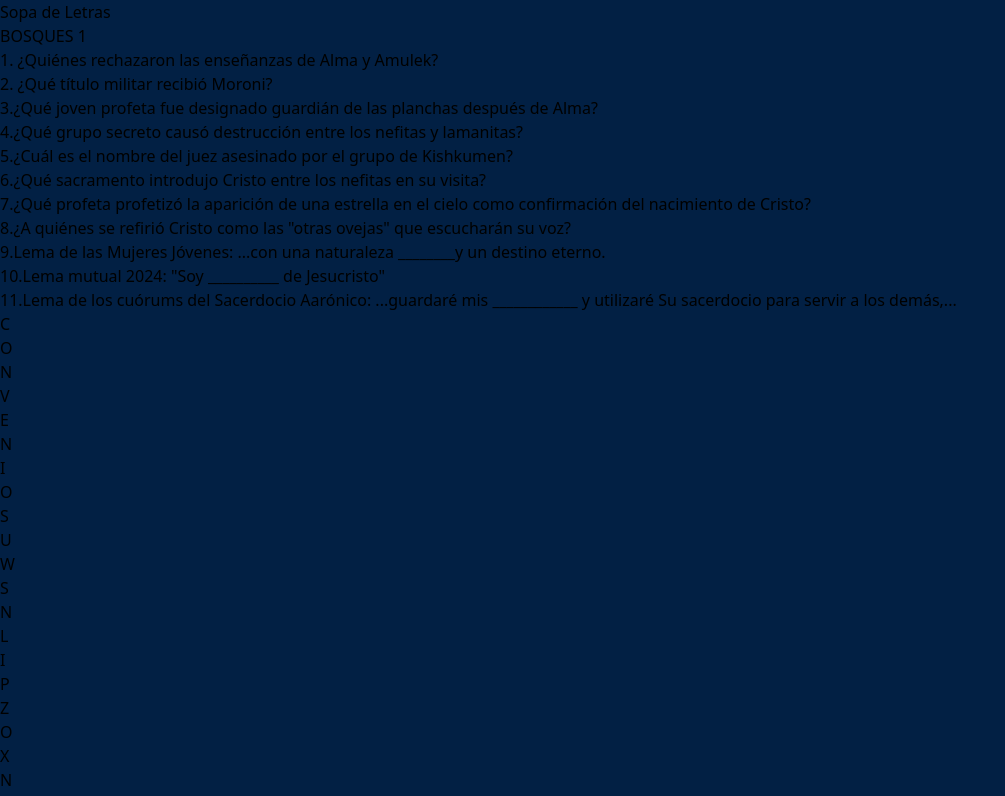
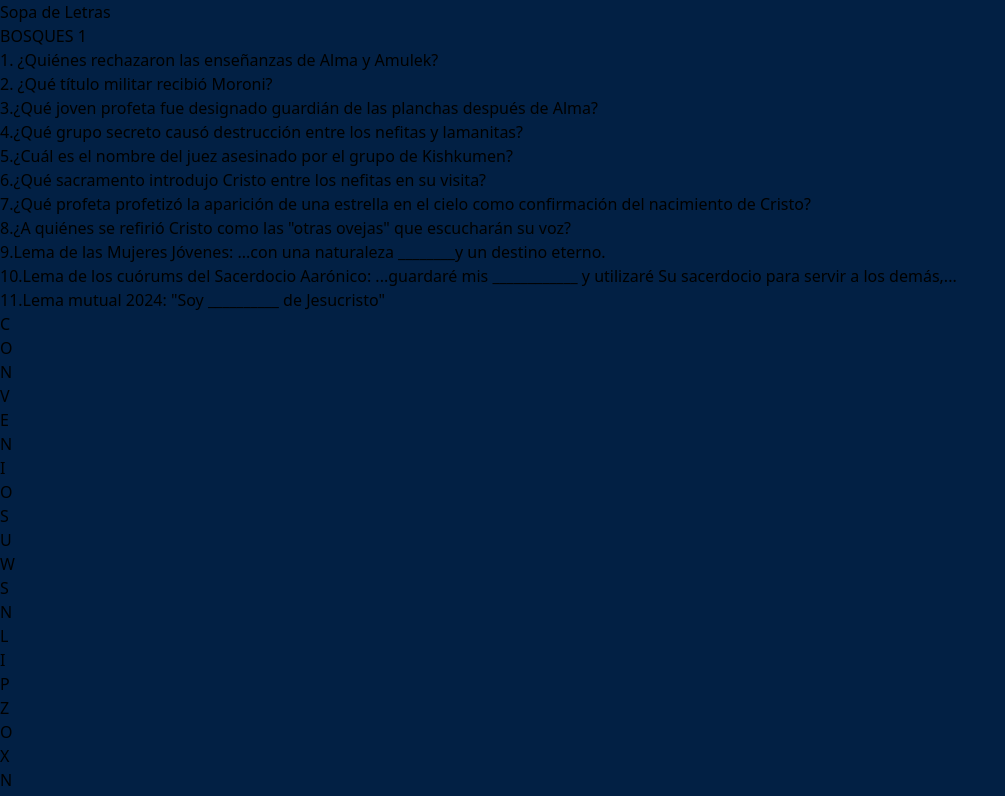
Before and after one commit to Loruel/seminary1, a React (Vite) app: page /b1 in a window 1280 px wide. Shown: the top 796 px of the page, without its empty margins (0-1005 px from the left). Built offline with nearby package versions, Linux system fonts and the light colour scheme.

Commit message:
orden preguntas

```diff
--- a/src/AppRoutes.jsx
+++ b/src/AppRoutes.jsx
@@ -9,6 +9,7 @@ import SopaDeLetrasHeroes2 from './pages/SopaHeroes2'
 import SopaDeLetrasBosques2 from './pages/SopaBosques2'
 import SopaDeLetrasCuahu from './pages/SopaCuahu'
 import SopaDeLetrasBosques1 from './pages/SopaBosques1'
+import Crucigrama from './pages/crucigrama'
 
 export default function AppRoutes() {
     return (
--- a/src/pages/SopaBosques1.jsx
+++ b/src/pages/SopaBosques1.jsx
@@ -107,14 +107,14 @@ const SopaDeLetrasBosques1 = () => {
                     <p>
                         8.¿A quiénes se refirió Cristo como las "otras ovejas" que escucharán su voz?
                     </p>
-                    <p>
+                   <p>
                         9.Lema de las Mujeres Jóvenes: ...con una naturaleza ________y un destino eterno.
                     </p>
                     <p>
-                        10.Lema mutual 2024: "Soy __________ de Jesucristo"
+                        10.Lema de los cuórums del Sacerdocio Aarónico: ...guardaré mis ____________ y utilizaré Su sacerdocio para servir a los demás,...
                     </p>
                     <p>
-                        11.Lema de los cuórums del Sacerdocio Aarónico: ...guardaré mis ____________ y utilizaré Su sacerdocio para servir a los demás,...
+                        11.Lema mutual 2024: "Soy __________ de Jesucristo"
                     </p>
                 </div>
             </div>
--- a/src/pages/SopaBosques2.jsx
+++ b/src/pages/SopaBosques2.jsx
@@ -107,14 +107,14 @@ const SopaDeLetrasBosques1 = () => {
                     <p>
                         8.¿A quiénes se refirió Cristo como las "otras ovejas" que escucharán su voz?
                     </p>
-                    <p>
+                   <p>
                         9.Lema de las Mujeres Jóvenes: ...con una naturaleza ________y un destino eterno.
                     </p>
                     <p>
-                        10.Lema mutual 2024: "Soy __________ de Jesucristo"
+                        10.Lema de los cuórums del Sacerdocio Aarónico: ...guardaré mis ____________ y utilizaré Su sacerdocio para servir a los demás,...
                     </p>
                     <p>
-                        11.Lema de los cuórums del Sacerdocio Aarónico: ...guardaré mis ____________ y utilizaré Su sacerdocio para servir a los demás,...
+                        11.Lema mutual 2024: "Soy __________ de Jesucristo"
                     </p>
                 </div>
             </div>
--- a/src/pages/SopaCuahu.jsx
+++ b/src/pages/SopaCuahu.jsx
@@ -107,14 +107,14 @@ const SopaDeLetrasBosques1 = () => {
                     <p>
                         8.¿A quiénes se refirió Cristo como las "otras ovejas" que escucharán su voz?
                     </p>
-                    <p>
+                   <p>
                         9.Lema de las Mujeres Jóvenes: ...con una naturaleza ________y un destino eterno.
                     </p>
                     <p>
-                        10.Lema mutual 2024: "Soy __________ de Jesucristo"
+                        10.Lema de los cuórums del Sacerdocio Aarónico: ...guardaré mis ____________ y utilizaré Su sacerdocio para servir a los demás,...
                     </p>
                     <p>
-                        11.Lema de los cuórums del Sacerdocio Aarónico: ...guardaré mis ____________ y utilizaré Su sacerdocio para servir a los demás,...
+                        11.Lema mutual 2024: "Soy __________ de Jesucristo"
                     </p>
                 </div>
             </div>
--- a/src/pages/SopaHeroes1.jsx
+++ b/src/pages/SopaHeroes1.jsx
@@ -107,14 +107,14 @@ const SopaDeLetrasBosques1 = () => {
                     <p>
                         8.¿A quiénes se refirió Cristo como las "otras ovejas" que escucharán su voz?
                     </p>
-                    <p>
+                   <p>
                         9.Lema de las Mujeres Jóvenes: ...con una naturaleza ________y un destino eterno.
                     </p>
                     <p>
-                        10.Lema mutual 2024: "Soy __________ de Jesucristo"
+                        10.Lema de los cuórums del Sacerdocio Aarónico: ...guardaré mis ____________ y utilizaré Su sacerdocio para servir a los demás,...
                     </p>
                     <p>
-                        11.Lema de los cuórums del Sacerdocio Aarónico: ...guardaré mis ____________ y utilizaré Su sacerdocio para servir a los demás,...
+                        11.Lema mutual 2024: "Soy __________ de Jesucristo"
                     </p>
                 </div>
             </div>
--- a/src/pages/SopaHeroes2.jsx
+++ b/src/pages/SopaHeroes2.jsx
@@ -107,14 +107,14 @@ const SopaDeLetrasBosques1 = () => {
                     <p>
                         8.¿A quiénes se refirió Cristo como las "otras ovejas" que escucharán su voz?
                     </p>
-                    <p>
+                   <p>
                         9.Lema de las Mujeres Jóvenes: ...con una naturaleza ________y un destino eterno.
                     </p>
                     <p>
-                        10.Lema mutual 2024: "Soy __________ de Jesucristo"
+                        10.Lema de los cuórums del Sacerdocio Aarónico: ...guardaré mis ____________ y utilizaré Su sacerdocio para servir a los demás,...
                     </p>
                     <p>
-                        11.Lema de los cuórums del Sacerdocio Aarónico: ...guardaré mis ____________ y utilizaré Su sacerdocio para servir a los demás,...
+                        11.Lema mutual 2024: "Soy __________ de Jesucristo"
                     </p>
                 </div>
             </div>
--- a/src/pages/SopaJardines.jsx
+++ b/src/pages/SopaJardines.jsx
@@ -107,14 +107,14 @@ const SopaDeLetrasBosques1 = () => {
                     <p>
                         8.¿A quiénes se refirió Cristo como las "otras ovejas" que escucharán su voz?
                     </p>
-                    <p>
+                   <p>
                         9.Lema de las Mujeres Jóvenes: ...con una naturaleza ________y un destino eterno.
                     </p>
                     <p>
-                        10.Lema mutual 2024: "Soy __________ de Jesucristo"
+                        10.Lema de los cuórums del Sacerdocio Aarónico: ...guardaré mis ____________ y utilizaré Su sacerdocio para servir a los demás,...
                     </p>
                     <p>
-                        11.Lema de los cuórums del Sacerdocio Aarónico: ...guardaré mis ____________ y utilizaré Su sacerdocio para servir a los demás,...
+                        11.Lema mutual 2024: "Soy __________ de Jesucristo"
                     </p>
                 </div>
             </div>
--- a/src/pages/SopaMontes.jsx
+++ b/src/pages/SopaMontes.jsx
@@ -107,14 +107,14 @@ const SopaDeLetrasBosques1 = () => {
                     <p>
                         8.¿A quiénes se refirió Cristo como las "otras ovejas" que escucharán su voz?
                     </p>
-                    <p>
+                   <p>
                         9.Lema de las Mujeres Jóvenes: ...con una naturaleza ________y un destino eterno.
                     </p>
                     <p>
-                        10.Lema mutual 2024: "Soy __________ de Jesucristo"
+                        10.Lema de los cuórums del Sacerdocio Aarónico: ...guardaré mis ____________ y utilizaré Su sacerdocio para servir a los demás,...
                     </p>
                     <p>
-                        11.Lema de los cuórums del Sacerdocio Aarónico: ...guardaré mis ____________ y utilizaré Su sacerdocio para servir a los demás,...
+                        11.Lema mutual 2024: "Soy __________ de Jesucristo"
                     </p>
                 </div>
             </div>
```
Also changed, not shown: src/pages/crucigrama.jsx (added).
